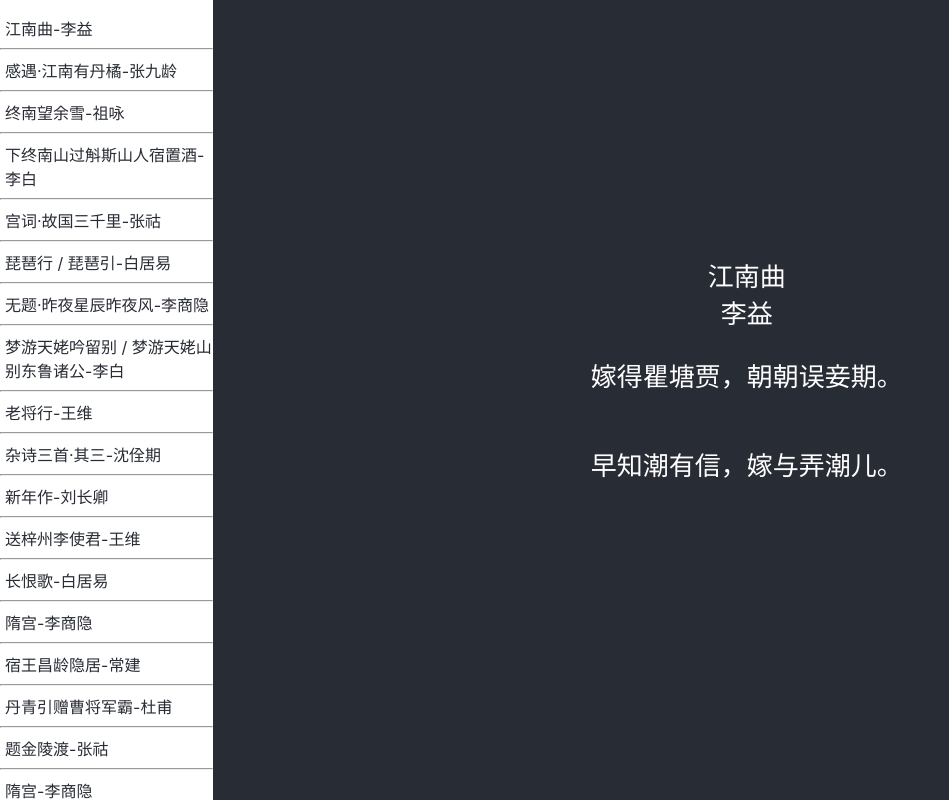
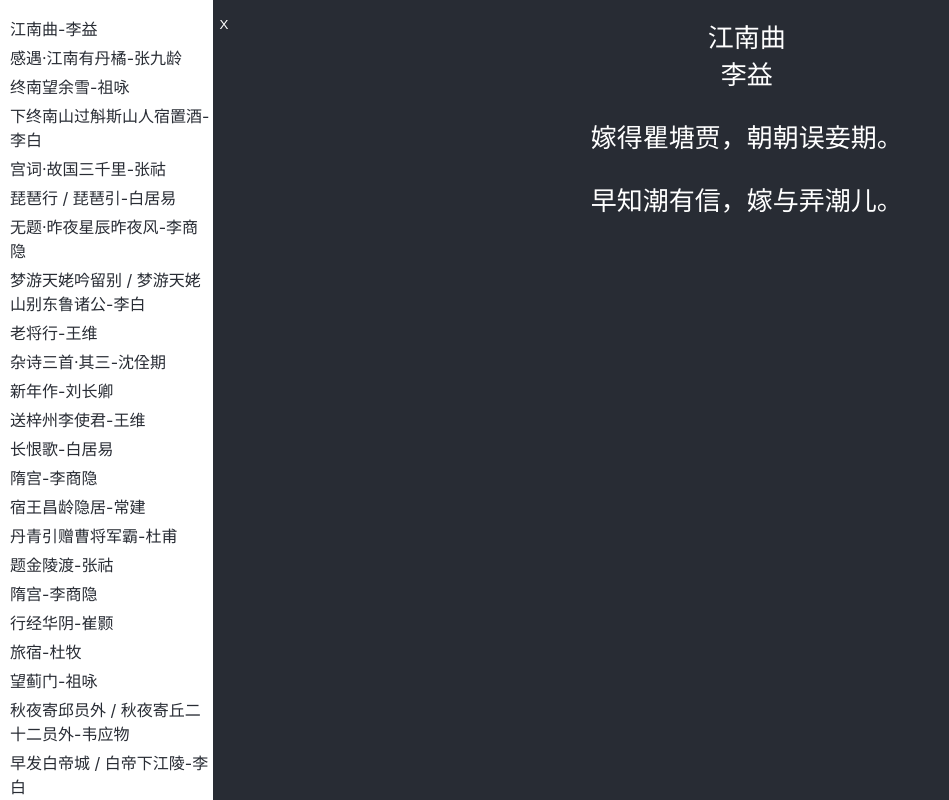
Before and after one commit to AcerZhou/tangshi300, a React (Create React App) app: page / in a window 1280 px wide. Shown: the whole page, without its empty margins (0-949 px from the left). Built offline with nearby package versions, Linux system fonts and the light colour scheme.

Commit message:
task: add icon button

```diff
--- a/package.json
+++ b/package.json
@@ -6,6 +6,7 @@
     "@testing-library/jest-dom": "^4.2.4",
     "@testing-library/react": "^9.3.2",
     "@testing-library/user-event": "^7.1.2",
+    "node-sass": "^4.14.1",
     "react": "^16.13.1",
     "react-dom": "^16.13.1",
     "react-scripts": "3.4.3"
--- a/src/App.css
+++ b/src/App.css
@@ -4,23 +4,51 @@
   height: 100vh;
 }
 
-.App-logo {
-  height: 40vmin;
-  pointer-events: none;
+.Nav-Button {
+  position: relative;
+  border: none;
+  background: inherit;
+  color: inherit;
+  left: -49%;
+  top: 2%;
 }
 
-@media (prefers-reduced-motion: no-preference) {
-  .App-logo {
-    animation: App-logo-spin infinite 20s linear;
-  }
+.Background-Button{
+  position: absolute;
+  right:1%;
+  top: 95%;
 }
 
-.App-Nav {
+.Color-Buttons-Hide {
+  display: none;
+}
+
+
+.Color-Buttons {
+  position: absolute;
+  right:1%;
+  top: 75%;
+  color: white;
+}
+
+.Color-Button {
+  color:white;
+}
+
+.App-Nav-Show {
   width: 20%;
   background-color: white;
   overflow:auto;
   text-align: left;
 }
+
+.App-Nav-Hide {
+  width: 0;
+  background-color: white;
+  overflow:auto;
+  text-align: left;
+}
+
 
 .disable-scrollbars::-webkit-scrollbar {
   width: 0px;
@@ -39,13 +67,13 @@ ul {
 }
 
 li {
-  margin: 5px 0 0 5px;
+  margin: 5px 0 0 10px;
   color: #282c34;
 }
 
 .App-Body {
-  background-color: #282c34;
   width: 100%;
+  height: 100%;
   display: flex;
   flex-direction: column;
   align-items: center;
@@ -53,19 +81,12 @@ li {
   font-size: calc(10px + 2vmin);
   color: white;
   overflow:auto;
-  padding-top: 20%;
-  padding-bottom: 5%;
 }
 
-.App-link {
-  color: #61dafb;
+.Background-Blue {
+  background-color: #282c34;
 }
 
-@keyframes App-logo-spin {
-  from {
-    transform: rotate(0deg);
-  }
-  to {
-    transform: rotate(360deg);
-  }
+.Background-Black {
+  background-color: #392f41;
 }
--- a/src/App.js
+++ b/src/App.js
@@ -5,10 +5,12 @@ import data from './data/tangshi300.json';
 function App() {
 
   const [poem, setPoem] = useState(data[0]);
+  const [isSideBarShowing, setSideBarShowing] = useState(true);
+  const [isColorButtonShowing, setIsColorButtonShowing] = useState(false);
 
   return (
     <div className="App">
-      <div className="App-Nav disable-scrollbars">
+      <div className={`${isSideBarShowing ? 'App-Nav-Show' : 'App-Nav-Hide'} disable-scrollbars`}>
         <ul>
           {
             data.map((element, i) => {
@@ -17,7 +19,6 @@ function App() {
                 <li key={i} onClick={() => setPoem(element)}>
                   {element.title}-{element.author}
                 </li>
-                <hr/>
               </div>
               )
             })
@@ -25,7 +26,9 @@ function App() {
 
         </ul>
       </div>
-      <header className="App-Body">
+      <header className={`App-Body Background-Blue`}>
+        <button className="Nav-Button" onClick={() => setSideBarShowing(!isSideBarShowing)}>{isSideBarShowing ? 'X' : '☰'}</button>
+        <div className="">
           {poem.title}<br/>
           {poem.author}<br/>
           {
@@ -33,6 +36,13 @@ function App() {
               return <p key={i}>{line}</p>
             })
           }
+        </div>
+        {/* <button className="Background-Button" onClick={() => setIsColorButtonShowing(!isColorButtonShowing)}>背</button>
+        <ul className={`${isColorButtonShowing ? 'Color-Buttons':'Color-Buttons-Hide'}`}>
+          <li className="Color-Button">黑</li>
+          <li className="Color-Button">蓝</li>
+          <li className="Color-Button">红</li>
+        </ul> */}
       </header>
     </div>
   );
```
Also changed, not shown: 1 other file (tests, documents, lock files or other folders). Lines whose indentation alone changed are shown as unchanged.
